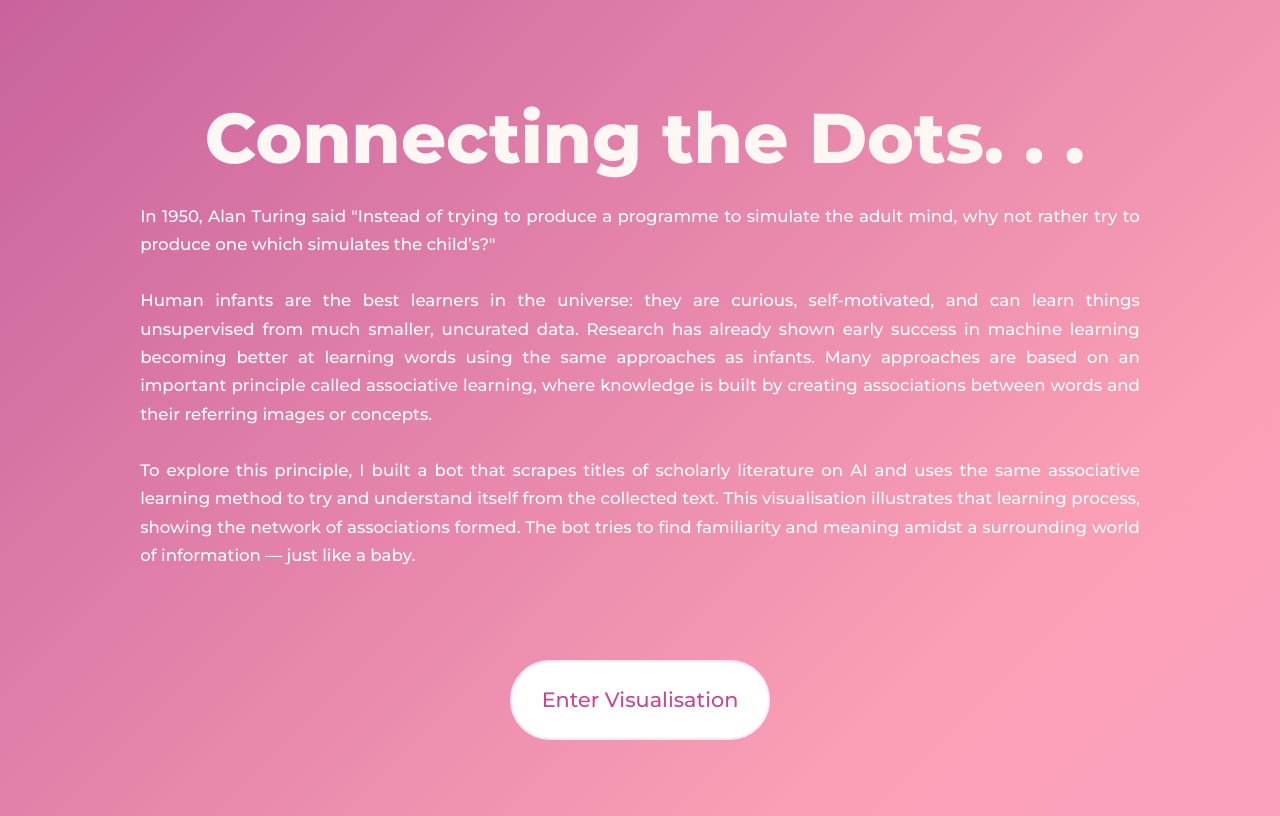
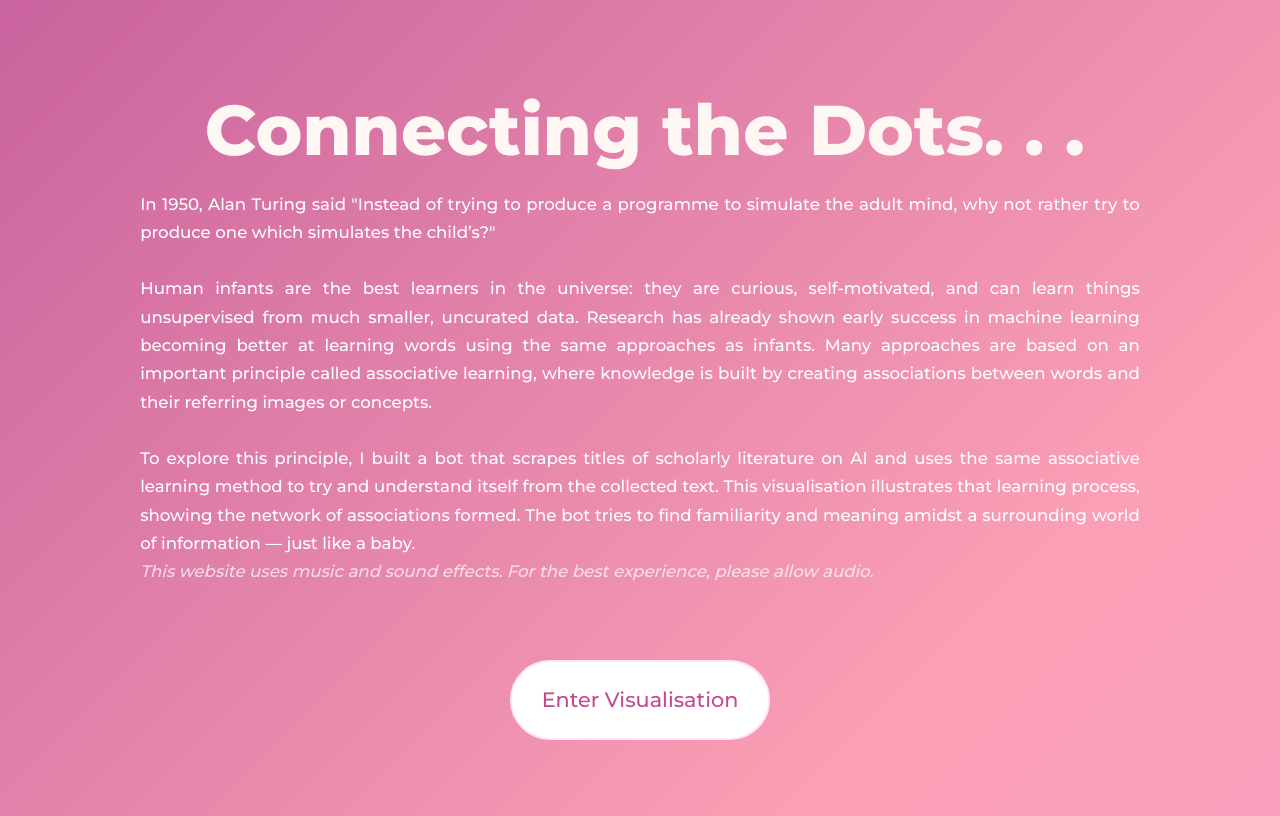
Before and after one commit to madamsapple/Connecting-the-Dots, a website: page index.html in a window 1280 px wide. Drawn offline with nearby package versions, Linux system fonts and the light colour scheme.

Commit message:
Added note for audio in description on landing page

```diff
--- a/index.html
+++ b/index.html
@@ -58,7 +58,7 @@
 				font-size:5.5vw;
 				display: flex;
 				position: absolute;
-				top:6%;
+				top:5%;
 				left:16%;
 			}
 
@@ -75,7 +75,7 @@
 
 				position: relative;
 				overflow: scroll;
-				top: 10%;
+				top: 8.5%;
 				margin-left: auto;
 				margin-right: auto;
 				line-height: 1.7;
@@ -153,6 +153,9 @@
 
 			<br><br>To explore this principle, I built a bot that scrapes titles of scholarly literature on AI and uses the same associative learning method to try and understand itself from the collected text.
 			This visualisation illustrates that learning process, showing the network of associations formed. The bot tries to find familiarity and meaning amidst a surrounding world of information — just like a baby.
+			<br>
+			<i style="color: rgba(255, 255, 255, 0.719); ">This website uses music and sound effects.
+				For the best experience, please allow audio.</i>
 		</div>
 		<div class="center">
 
```
